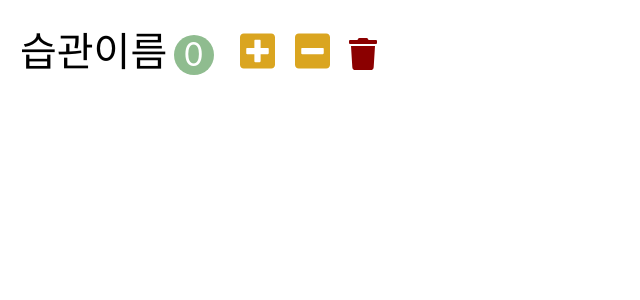
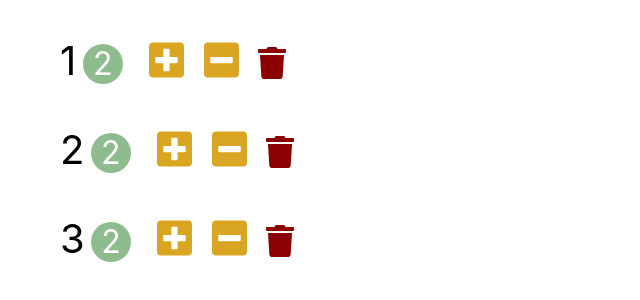
Before and after one commit to MoonEunki/react_basic, a React (Create React App) app: page / in a window 1280 px wide. Shown: the top 300 px of the page, without its empty margins (0-640 px from the left). Built offline with nearby package versions, Linux system fonts and the light colour scheme.

Commit message:
habits 컴포넌트 생성

```diff
--- a/src/app.jsx
+++ b/src/app.jsx
@@ -1,8 +1,9 @@
 import Habit from "./components/habit";
 import "./app.css";
+import Habits from "./components/habits";
 
 function App() {
-  return <Habit />;
+  return <Habits />;
 }
 
 export default App;
--- a/src/components/habit.jsx
+++ b/src/components/habit.jsx
@@ -1,25 +1,30 @@
-import React, { useState } from "react";
+import React from "react";
 
-const Habit = () => {
-  const [count, setCount] = useState(0);
-
-  const handleIncrement = () => {
-    setCount(count + 1);
-  };
-  const handledecrement = () => {
-    setCount(count - 1 < 0 ? 0 : count - 1);
-  };
+const Habit = ({ habit }) => {
+  console.log(habit);
+  //   const handleIncrement = () => {
+  //     setCount(habit.count + 1);
+  //   };
+  //   const handledecrement = () => {
+  //     setCount(habit.count - 1 < 0 ? 0 : habit.count - 1);
+  //   };
   //   const handleDelete = () => {};
 
   return (
     <li className="habit">
-      <span className="habit-name">습관이름</span>
-      <span className="habit-count">{count}</span>
-      <button className="habit-button habit-increase" onClick={handleIncrement}>
+      <span className="habit-name">{habit.name}</span>
+      <span className="habit-count">{habit.count}</span>
+      <button
+        className="habit-button habit-increase"
+        //   onClick={handleIncrement}
+      >
         <i className="fas fa-plus-square"></i>
       </button>
 
-      <button className="habit-button habit-decrease" onClick={handledecrement}>
+      <button
+        className="habit-button habit-decrease"
+        //   onClick={handledecrement}
+      >
         <i className="fas fa-minus-square"></i>
       </button>
 
--- /dev/null
+++ b/src/components/habits.jsx
@@ -0,0 +1,19 @@
+import React, { useState } from "react";
+import Habit from "./habit";
+
+const Habits = () => {
+  const [habits, setCount] = useState([
+    { id: 1, name: "1", count: 2 },
+    { id: 2, name: "2", count: 2 },
+    { id: 3, name: "3", count: 2 },
+  ]);
+  return (
+    <ul>
+      {habits.map((habit) => {
+        return <Habit key={habit.id} habit={habit} />;
+      })}
+    </ul>
+  );
+};
+
+export default Habits;
```
Also changed, not shown: 1 other file (tests, documents, lock files or other folders).
